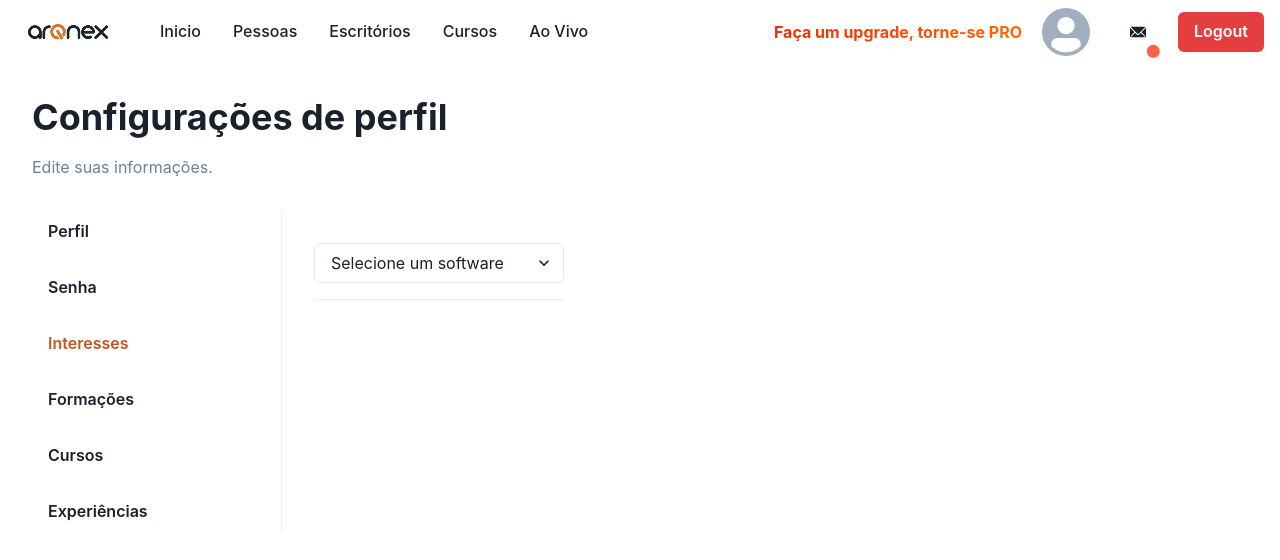
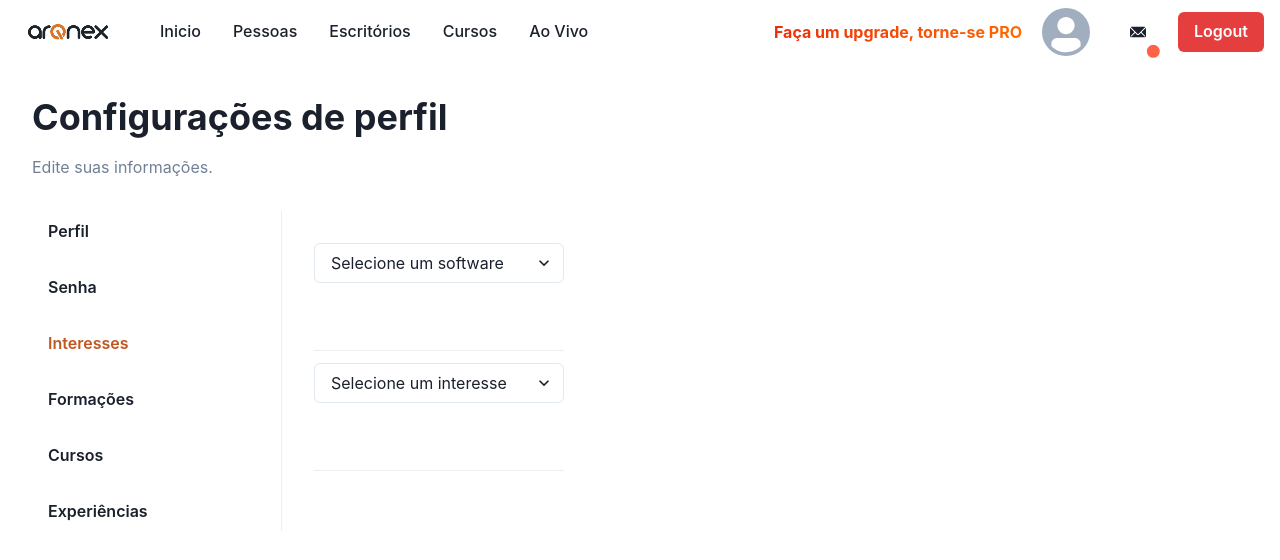
Before and after one commit to MatheusABA/frontend_social, a React (Create React App) app in the folder frontend/: page /editprofile in a window 1280 px wide. Both pictures are taken after a click on the button "Interesses". Shown: the top 560 px of the page. Built offline with nearby package versions, Linux system fonts and the light colour scheme.

Commit message:
Combobox Interesses finalizado

```diff
--- a/frontend/src/components/InterestsForm.jsx
+++ b/frontend/src/components/InterestsForm.jsx
@@ -8,6 +8,8 @@ import InterestsForm from "../components/InterestsForm";
 const EditProfile = () => {
   const [selectedSoftware, setSelectedSoftware] = useState("");
   const [selectedSoftwares, setSelectedSoftwares] = useState([]);
+  const [selectedInteresse, setSelectedInteresse] = useState("");
+  const [selectedInteresses, setSelectedInteresses] = useState([]);
 
   const handleSelectSoftware = (e) => {
     const software = e.target.value;
@@ -17,12 +19,24 @@ const EditProfile = () => {
     setSelectedSoftware(""); // Reset select
   };
 
+  const handleSelectInteresse = (e) => {
+    const interesse = e.target.value;
+    if (interesse && !selectedInteresses.includes(interesse)) {
+      setSelectedInteresses([...selectedInteresses, interesse]);
+    }
+    setSelectedInteresse(""); // Reset select
+  };
+
   const handleRemoveSoftware = (softwareToRemove) => {
     setSelectedSoftwares(selectedSoftwares.filter((software) => software !== softwareToRemove));
   };
 
-  const renderSelectedSoftwareGroups = () => {
-    return selectedSoftwares.map((software) => (
+  const handleRemoveInteresse = (interesseToRemove) => {
+    setSelectedInteresses(selectedInteresses.filter((interesse) => interesse !== interesseToRemove));
+  };
+
+  const renderSelectedSoftwaresGroups = () => {
+      return selectedSoftwares.map((software) => (
       <ButtonGroup key={software} isAttached variant="outline" mb={2}>
         <Button leftIcon={<img src={`path/to/${software}.png`} alt={software} width="20" />} isDisabled>
           {software}
@@ -36,21 +50,50 @@ const EditProfile = () => {
     ));
   };
 
+  const renderSelectedInteressesGroups = () => {
+    return selectedInteresses.map((interesse) => (
+        <ButtonGroup key={interesse} isAttached variant="outline" mb={2}>
+          <Button isDisabled>
+            {interesse}
+          </Button>
+          <IconButton
+            aria-label={`Remover ${interesse}`}
+            icon={<CloseIcon />}
+            onClick={() => handleRemoveInteresse(interesse)}
+          />
+        </ButtonGroup>
+      ));
+  };
   return (
     <Box p={8} mr="10">
       <Flex direction={'column'}>
-        <VStack align="flex-start" spacing={4} width={{ base: "100px", lg: "250px" }} borderBottom="1px solid #EEEEEE" pb={4}>
+        <VStack align="flex-start" spacing={4} width={{ base: "100px", lg: "250px" }} pb={4}>
           {/* Select para selecionar softwares */}
           <Select value={selectedSoftware} onChange={handleSelectSoftware}>
             <option value="">Selecione um software</option>
-            <option value="Software1">Software 1</option>
-            <option value="Software2">Software 2</option>
-            <option value="Software3">Software 3</option>
+            <option value="V-Ray">V-Ray</option>
+            <option value="AutoCad">AutoCad</option>
+            <option value="Adobe">Adobe</option>
           </Select>
         </VStack>
         {/* Exibição dos grupos de botões de software selecionados */}
-        <HStack spacing={4} align="flex-start" mt='3'>
-          {renderSelectedSoftwareGroups()}
+        <HStack spacing={4} align="flex-start" my='3' minH='5vh' borderBottom="1px solid #EEEEEE">
+          {renderSelectedSoftwaresGroups('Softwares')}
+        </HStack>
+      </Flex>
+      <Flex direction={'column'}>
+        <VStack align="flex-start" spacing={4} width={{ base: "100px", lg: "250px" }} pb={4}>
+          {/* Select para selecionar Interesses */}
+          <Select value={selectedInteresse} onChange={handleSelectInteresse}>
+            <option value="">Selecione um interesse</option>
+            <option value="Contemporâneo">Contemporâneo</option>
+            <option value="Clássico">Clássico</option>
+            <option value="Moderno">Moderno</option>
+          </Select>
+        </VStack>
+        {/* Exibição dos grupos de botões de software selecionados */}
+        <HStack spacing={4} align="flex-start" mt='3' minH='5vh' borderBottom="1px solid #EEEEEE">
+          {renderSelectedInteressesGroups('Interesses')}
         </HStack>
       </Flex>
     </Box>
--- a/frontend/src/pages/UploadDetails.jsx
+++ b/frontend/src/pages/UploadDetails.jsx
@@ -4,6 +4,7 @@ import { Link } from 'react-router-dom'
 import Tag from '../components/Tag'; // Importe o componente Tag
 import logo from '../images/arqnex_rodape.png'
 import { useLocation } from 'react-router-dom';
+import { Box } from '@chakra-ui/react';
 
 const UploadDetails = (props) => {
 
@@ -97,7 +98,7 @@ const UploadDetails = (props) => {
             <div className="attachments-title">
               <span className="attachments-style">Anexos</span> <span className="pro-style">PRO</span>
             </div>
-            <div className="additional-images-container">
+            <Box className="additional-images-container" as={Link} to='/pro'>
               {/** FALTA ADICIOANR LOGICA PARA OS PROS */}
             <div className="additional-image">
                 <span class="material-icons icon-photo">image</span>
@@ -115,7 +116,7 @@ const UploadDetails = (props) => {
                 <span class="material-icons icon-photo">image</span>
             </div>
 
-            </div>
+            </Box>
         </div>
 
         <form className="create form-container" method='POST' onSubmit={handleSubmit}>
```
